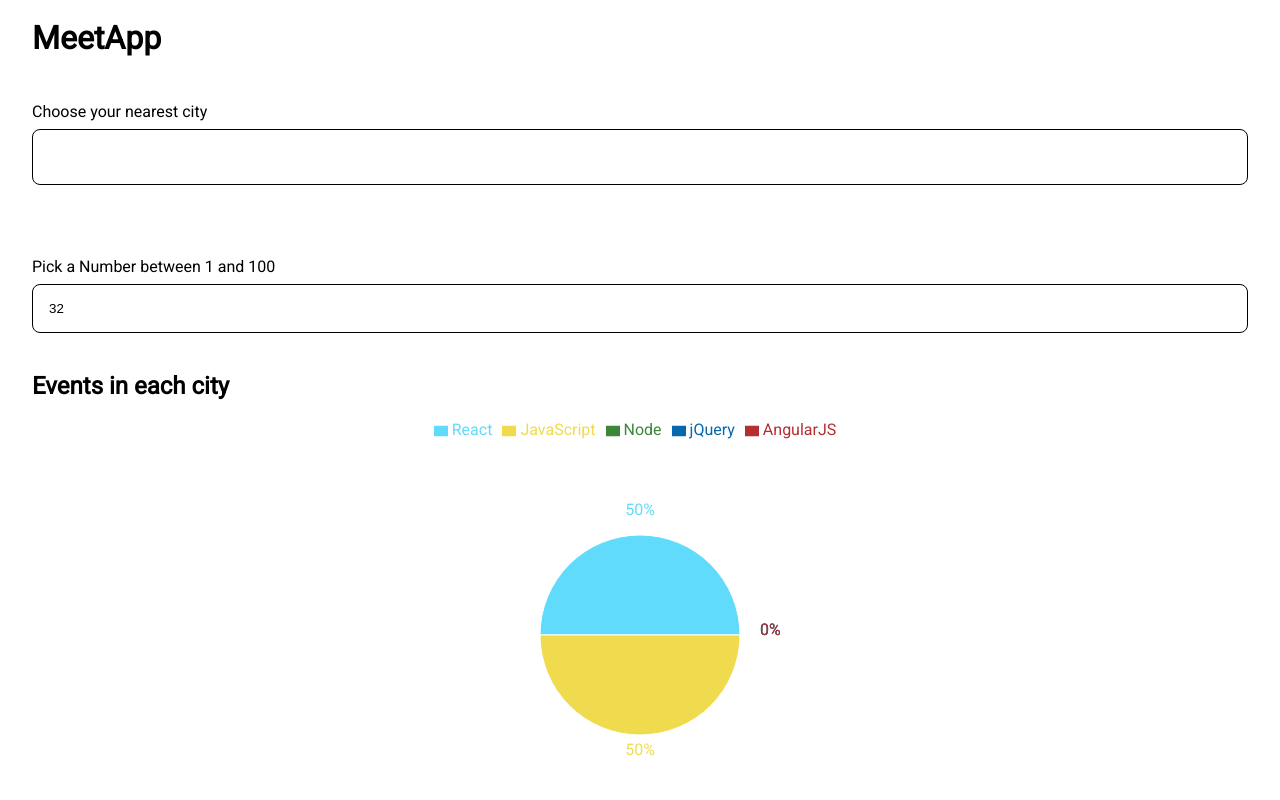
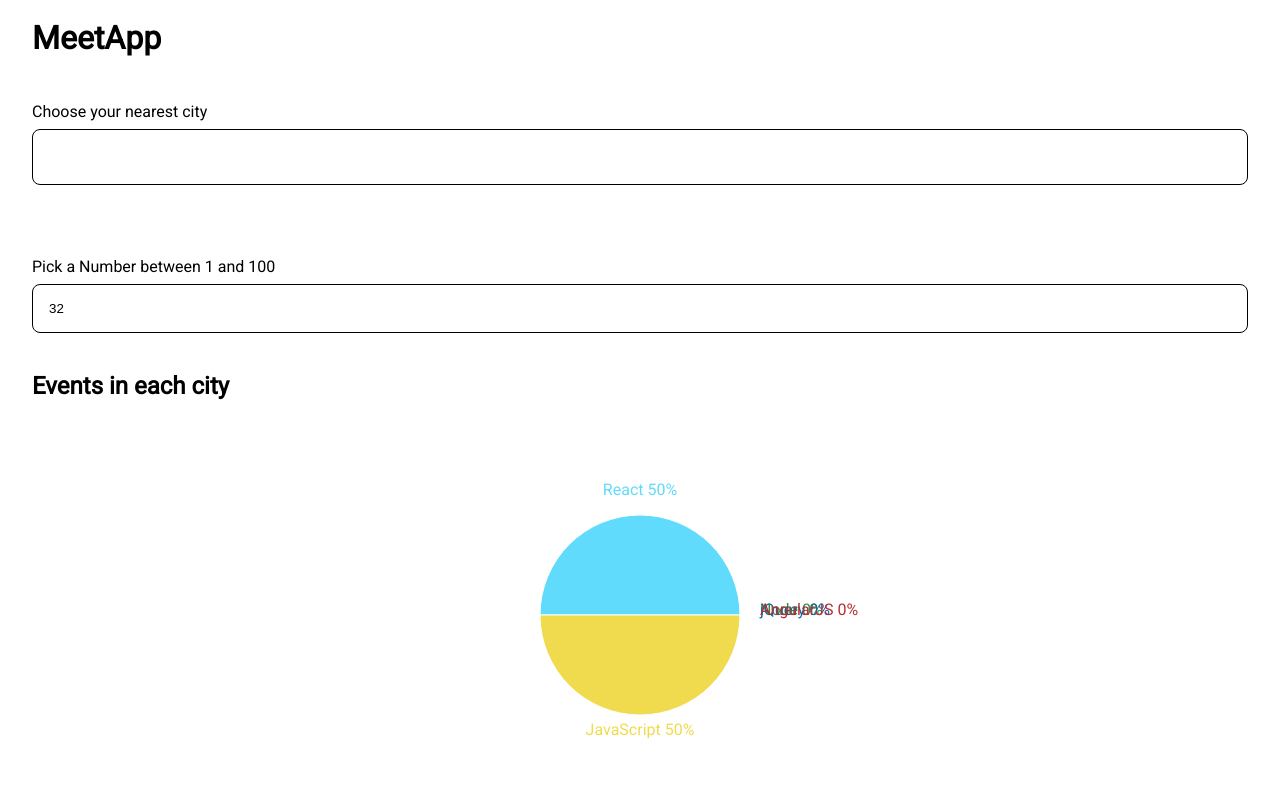
Before and after one commit to LetsCodeManh/MeetApp, a React (Create React App) app: page / in a window 1280 px wide. Shown: the top 800 px of the page. Built offline with nearby package versions, Linux system fonts and the light colour scheme; what atatus-spa would draw is missing.

Commit message:
Adding some README content and change the Legend of the piechart

```diff
--- a/src/components/EventGenre/EventGenre.js
+++ b/src/components/EventGenre/EventGenre.js
@@ -1,5 +1,5 @@
 import React, { useEffect, useState } from "react";
-import { PieChart, Pie, Cell, ResponsiveContainer, Legend } from "recharts";
+import { PieChart, Pie, Cell, ResponsiveContainer } from "recharts";
 
 const EventGenre = ({ events }) => {
   const [eventGenreData, setEventGenreData] = useState([]);
@@ -23,13 +23,12 @@ const EventGenre = ({ events }) => {
   return (
     <ResponsiveContainer width="100%" height={400}>
       <PieChart>
-        <Legend verticalAlign="top" height={40}/>
         <Pie
           data={eventGenreData}
           cx="50%"
           cy="50%"
           labelLine={false}
-          label={({ name, percent }) => `${(percent * 100).toFixed(0)}%`}
+          label={({ name, percent }) => `${name} ${(percent * 100).toFixed(0)}%`}
           outerRadius={100}
           fill="#8884d8"
           dataKey="value"
```
Also changed, not shown: 1 other file (tests, documents, lock files or other folders).
